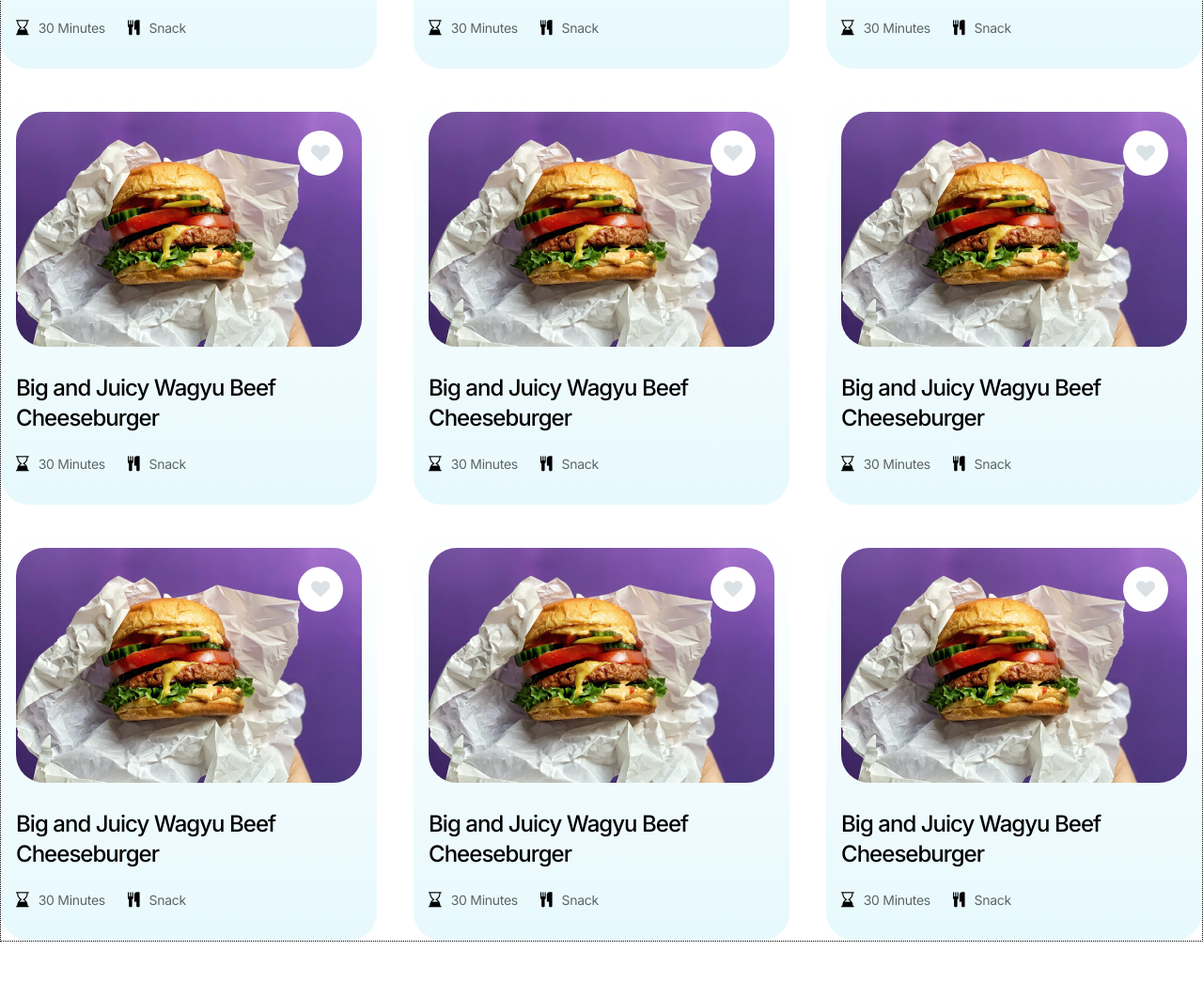
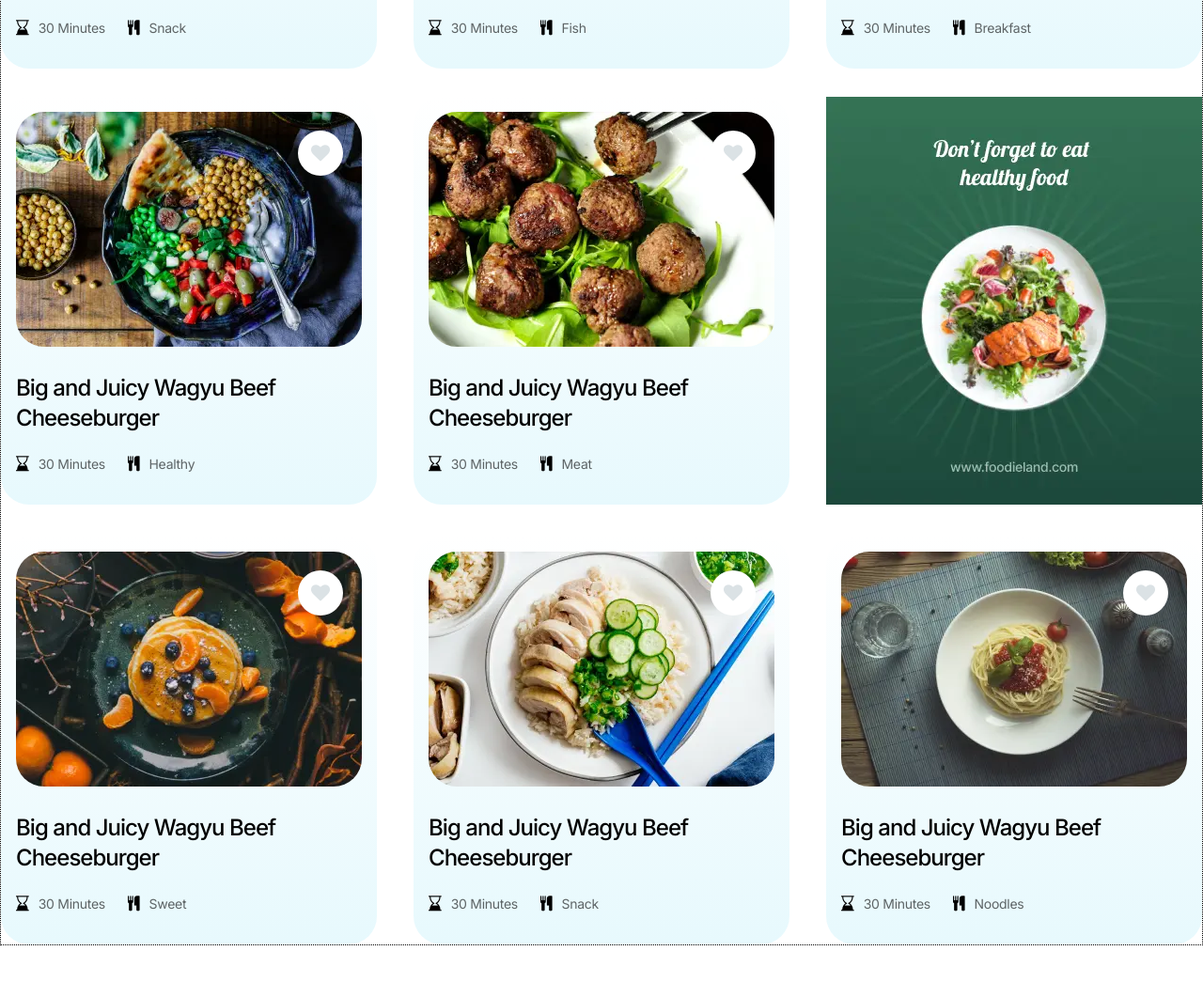
Before and after one commit to A-Gromov/Food-prjct, a plain HTML site: page index.html in a window 1280 px wide. Shown: the part 2144-3189 px from the top of the page at 94% size. Drawn offline with Linux system fonts and the light colour scheme; a web font is replaced by a local one.

Commit message:
добавили картинки

```diff
--- a/index.html
+++ b/index.html
@@ -188,197 +188,185 @@
         <div class="recipes_inner">
           <div class="recipes-title">
             <h2>Simple and tasty recipes</h2>
-            <p>Lorem ipsum dolor sit amet, consectetuipisicing elit, sed do eiusmod tempor incididunt ut labore et dolore magna aliqut enim ad minim </p>
+            <p>
+              Lorem ipsum dolor sit amet, consectetuipisicing elit, sed do
+              eiusmod tempor incididunt ut labore et dolore magna aliqut enim ad
+              minim
+            </p>
           </div>
           <div class="recipe-cards flex">
             <div class="recipe-card flex">
               <div class="recipe-img">
-                <img src="img/recipe-cards/burger.png" alt="">
+                <img src="img/recipe-cards/burger.webp" alt="" />
                 <div class="recipe-like flex">
                   <i class="fa fa-heart"></i>
                 </div>
               </div>
-                <div class="recipe-text">
-                  <p>Big and Juicy Wagyu Beef Cheeseburger</p>
+              <div class="recipe-text">
+                <p>Big and Juicy Wagyu Beef Cheeseburger</p>
+              </div>
+              <div class="recipe-info flex">
+                <div class="timer icon flex">
+                  <i class="fa fa-hourglass-end"></i>
+                  <p>30 Minutes</p>
                 </div>
-                <div class="recipe-info flex">
-                  <div class="timer icon flex">
-                    <i class="fa fa-hourglass-end"></i>
-                    <p>30 Minutes</p>
-                  </div>
-                  <div class="fork-knife icon flex">
-                    <i class="fa fa-cutlery"></i>
-                    <p>Snack</p>
-                  </div>
+                <div class="fork-knife icon flex">
+                  <i class="fa fa-cutlery"></i>
+                  <p>Snack</p>
                 </div>
+              </div>
             </div>
             <div class="recipe-card flex">
               <div class="recipe-img">
-                <img src="img/recipe-cards/burger.png" alt="">
+                <img src="img/recipe-cards/fish.webp" alt="" />
                 <div class="recipe-like flex">
                   <i class="fa fa-heart"></i>
                 </div>
               </div>
-                <div class="recipe-text">
-                  <p>Big and Juicy Wagyu Beef Cheeseburger</p>
+              <div class="recipe-text">
+                <p>Big and Juicy Wagyu Beef Cheeseburger</p>
+              </div>
+              <div class="recipe-info flex">
+                <div class="timer icon flex">
+                  <i class="fa fa-hourglass-end"></i>
+                  <p>30 Minutes</p>
                 </div>
-                <div class="recipe-info flex">
-                  <div class="timer icon flex">
-                    <i class="fa fa-hourglass-end"></i>
-                    <p>30 Minutes</p>
-                  </div>
-                  <div class="fork-knife icon flex">
-                    <i class="fa fa-cutlery"></i>
-                    <p>Snack</p>
-                  </div>
+                <div class="fork-knife icon flex">
+                  <i class="fa fa-cutlery"></i>
+                  <p>Fish</p>
                 </div>
+              </div>
             </div>
             <div class="recipe-card flex">
               <div class="recipe-img">
-                <img src="img/recipe-cards/burger.png" alt="">
+                <img src="img/recipe-cards/pancake.webp" alt="" />
                 <div class="recipe-like flex">
                   <i class="fa fa-heart"></i>
                 </div>
               </div>
-                <div class="recipe-text">
-                  <p>Big and Juicy Wagyu Beef Cheeseburger</p>
+              <div class="recipe-text">
+                <p>Big and Juicy Wagyu Beef Cheeseburger</p>
+              </div>
+              <div class="recipe-info flex">
+                <div class="timer icon flex">
+                  <i class="fa fa-hourglass-end"></i>
+                  <p>30 Minutes</p>
                 </div>
-                <div class="recipe-info flex">
-                  <div class="timer icon flex">
-                    <i class="fa fa-hourglass-end"></i>
-                    <p>30 Minutes</p>
-                  </div>
-                  <div class="fork-knife icon flex">
-                    <i class="fa fa-cutlery"></i>
-                    <p>Snack</p>
-                  </div>
+                <div class="fork-knife icon flex">
+                  <i class="fa fa-cutlery"></i>
+                  <p>Breakfast</p>
                 </div>
+              </div>
             </div>
             <div class="recipe-card flex">
               <div class="recipe-img">
-                <img src="img/recipe-cards/burger.png" alt="">
+                <img src="img/recipe-cards/salad.webp" alt="" />
                 <div class="recipe-like flex">
                   <i class="fa fa-heart"></i>
                 </div>
               </div>
-                <div class="recipe-text">
-                  <p>Big and Juicy Wagyu Beef Cheeseburger</p>
+              <div class="recipe-text">
+                <p>Big and Juicy Wagyu Beef Cheeseburger</p>
+              </div>
+              <div class="recipe-info flex">
+                <div class="timer icon flex">
+                  <i class="fa fa-hourglass-end"></i>
+                  <p>30 Minutes</p>
                 </div>
-                <div class="recipe-info flex">
-                  <div class="timer icon flex">
-                    <i class="fa fa-hourglass-end"></i>
-                    <p>30 Minutes</p>
-                  </div>
-                  <div class="fork-knife icon flex">
-                    <i class="fa fa-cutlery"></i>
-                    <p>Snack</p>
-                  </div>
+                <div class="fork-knife icon flex">
+                  <i class="fa fa-cutlery"></i>
+                  <p>Healthy</p>
                 </div>
+              </div>
             </div>
             <div class="recipe-card flex">
               <div class="recipe-img">
-                <img src="img/recipe-cards/burger.png" alt="">
+                <img src="img/recipe-cards/chickenMeatballs.webp" alt="" />
                 <div class="recipe-like flex">
                   <i class="fa fa-heart"></i>
                 </div>
               </div>
-                <div class="recipe-text">
-                  <p>Big and Juicy Wagyu Beef Cheeseburger</p>
+              <div class="recipe-text">
+                <p>Big and Juicy Wagyu Beef Cheeseburger</p>
+              </div>
+              <div class="recipe-info flex">
+                <div class="timer icon flex">
+                  <i class="fa fa-hourglass-end"></i>
+                  <p>30 Minutes</p>
                 </div>
-                <div class="recipe-info flex">
-                  <div class="timer icon flex">
-                    <i class="fa fa-hourglass-end"></i>
-                    <p>30 Minutes</p>
-                  </div>
-                  <div class="fork-knife icon flex">
-                    <i class="fa fa-cutlery"></i>
-                    <p>Snack</p>
-                  </div>
+                <div class="fork-knife icon flex">
+                  <i class="fa fa-cutlery"></i>
+                  <p>Meat</p>
                 </div>
+              </div>
+            </div>
+            <div class="recipe-card_ads flex">
+              <div class="recipe-img">
+                <img src="img/recipe-cards/Ads.webp" alt="" />
+              </div>
             </div>
             <div class="recipe-card flex">
               <div class="recipe-img">
-                <img src="img/recipe-cards/burger.png" alt="">
+                <img src="img/recipe-cards/fruityPancake.webp" alt="" />
                 <div class="recipe-like flex">
                   <i class="fa fa-heart"></i>
                 </div>
               </div>
-                <div class="recipe-text">
-                  <p>Big and Juicy Wagyu Beef Cheeseburger</p>
+              <div class="recipe-text">
+                <p>Big and Juicy Wagyu Beef Cheeseburger</p>
+              </div>
+              <div class="recipe-info flex">
+                <div class="timer icon flex">
+                  <i class="fa fa-hourglass-end"></i>
+                  <p>30 Minutes</p>
                 </div>
-                <div class="recipe-info flex">
-                  <div class="timer icon flex">
-                    <i class="fa fa-hourglass-end"></i>
-                    <p>30 Minutes</p>
-                  </div>
-                  <div class="fork-knife icon flex">
-                    <i class="fa fa-cutlery"></i>
-                    <p>Snack</p>
-                  </div>
+                <div class="fork-knife icon flex">
+                  <i class="fa fa-cutlery"></i>
+                  <p>Sweet</p>
                 </div>
+              </div>
             </div>
             <div class="recipe-card flex">
               <div class="recipe-img">
-                <img src="img/recipe-cards/burger.png" alt="">
+                <img src="img/recipe-cards/chickenAndRice.webp" alt="" />
                 <div class="recipe-like flex">
                   <i class="fa fa-heart"></i>
                 </div>
               </div>
-                <div class="recipe-text">
-                  <p>Big and Juicy Wagyu Beef Cheeseburger</p>
+              <div class="recipe-text">
+                <p>Big and Juicy Wagyu Beef Cheeseburger</p>
+              </div>
+              <div class="recipe-info flex">
+                <div class="timer icon flex">
+                  <i class="fa fa-hourglass-end"></i>
+                  <p>30 Minutes</p>
                 </div>
-                <div class="recipe-info flex">
-                  <div class="timer icon flex">
-                    <i class="fa fa-hourglass-end"></i>
-                    <p>30 Minutes</p>
-                  </div>
-                  <div class="fork-knife icon flex">
-                    <i class="fa fa-cutlery"></i>
-                    <p>Snack</p>
-                  </div>
+                <div class="fork-knife icon flex">
+                  <i class="fa fa-cutlery"></i>
+                  <p>Snack</p>
                 </div>
+              </div>
             </div>
             <div class="recipe-card flex">
               <div class="recipe-img">
-                <img src="img/recipe-cards/burger.png" alt="">
+                <img src="img/recipe-cards/BaconPasta.webp" alt="" />
                 <div class="recipe-like flex">
                   <i class="fa fa-heart"></i>
                 </div>
               </div>
-                <div class="recipe-text">
-                  <p>Big and Juicy Wagyu Beef Cheeseburger</p>
+              <div class="recipe-text">
+                <p>Big and Juicy Wagyu Beef Cheeseburger</p>
+              </div>
+              <div class="recipe-info flex">
+                <div class="timer icon flex">
+                  <i class="fa fa-hourglass-end"></i>
+                  <p>30 Minutes</p>
                 </div>
-                <div class="recipe-info flex">
-                  <div class="timer icon flex">
-                    <i class="fa fa-hourglass-end"></i>
-                    <p>30 Minutes</p>
-                  </div>
-                  <div class="fork-knife icon flex">
-                    <i class="fa fa-cutlery"></i>
-                    <p>Snack</p>
-                  </div>
-                </div>
-            </div>
-            <div class="recipe-card flex">
-              <div class="recipe-img">
-                <img src="img/recipe-cards/burger.png" alt="">
-                <div class="recipe-like flex">
-                  <i class="fa fa-heart"></i>
+                <div class="fork-knife icon flex">
+                  <i class="fa fa-cutlery"></i>
+                  <p>Noodles</p>
                 </div>
               </div>
-                <div class="recipe-text">
-                  <p>Big and Juicy Wagyu Beef Cheeseburger</p>
-                </div>
-                <div class="recipe-info flex">
-                  <div class="timer icon flex">
-                    <i class="fa fa-hourglass-end"></i>
-                    <p>30 Minutes</p>
-                  </div>
-                  <div class="fork-knife icon flex">
-                    <i class="fa fa-cutlery"></i>
-                    <p>Snack</p>
-                  </div>
-                </div>
             </div>
           </div>
         </div>
```
Also changed, not shown: img/recipe-cards/Ads.webp (added), img/recipe-cards/BaconPasta.webp (added), img/recipe-cards/burger.png (deleted), img/recipe-cards/burger.webp (added), img/recipe-cards/chickenAndRice.webp (added), img/recipe-cards/chickenMeatballs.webp (added), img/recipe-cards/fish.webp (added), img/recipe-cards/fruityPancake.webp (added), img/recipe-cards/pancake.webp (added), img/recipe-cards/salad.webp (added).
